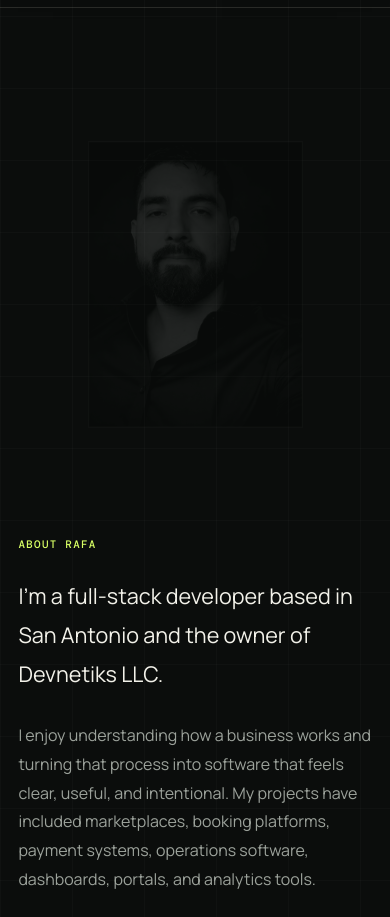
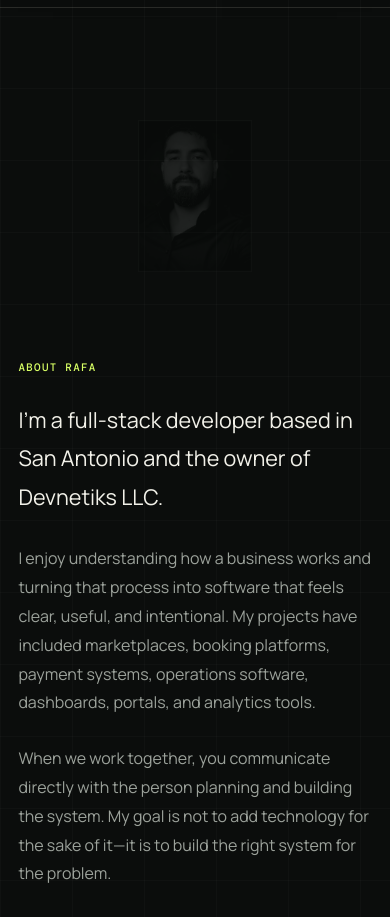
Before and after one commit to webdevRafa/rafa-the-dev, a React (Vite) app: page / in a window 390 px wide. Shown: the part 1280-2197 px from the top of the page. Built offline with nearby package versions, Linux system fonts and the light colour scheme; a web font is replaced by a local one.

Commit message:
Reduce portrait size responsively

```diff
--- a/src/App.css
+++ b/src/App.css
@@ -802,7 +802,7 @@ summary:focus-visible {
   position: relative;
   overflow: hidden;
   isolation: isolate;
-  width: min(80%, 440px);
+  width: min(64%, 352px);
   aspect-ratio: 3 / 4;
   justify-self: center;
   border: 1px solid var(--line);
@@ -1374,6 +1374,10 @@ summary:focus-visible {
 }
 
 @media (max-width: 760px) {
+  .about-portrait {
+    width: clamp(150px, 40%, 220px);
+  }
+
   .header-brand .brand-copy strong {
     font-size: 1rem;
   }
```
